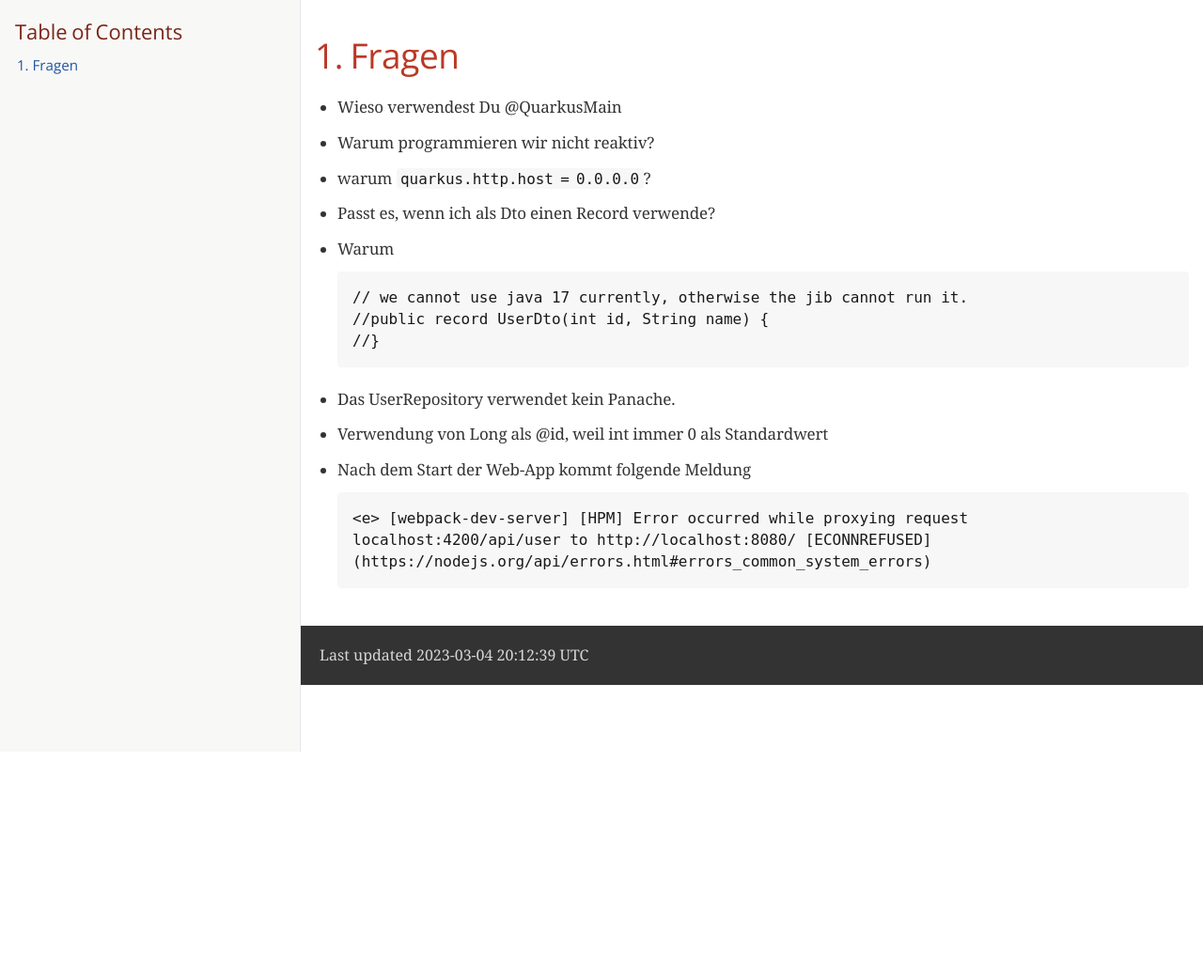
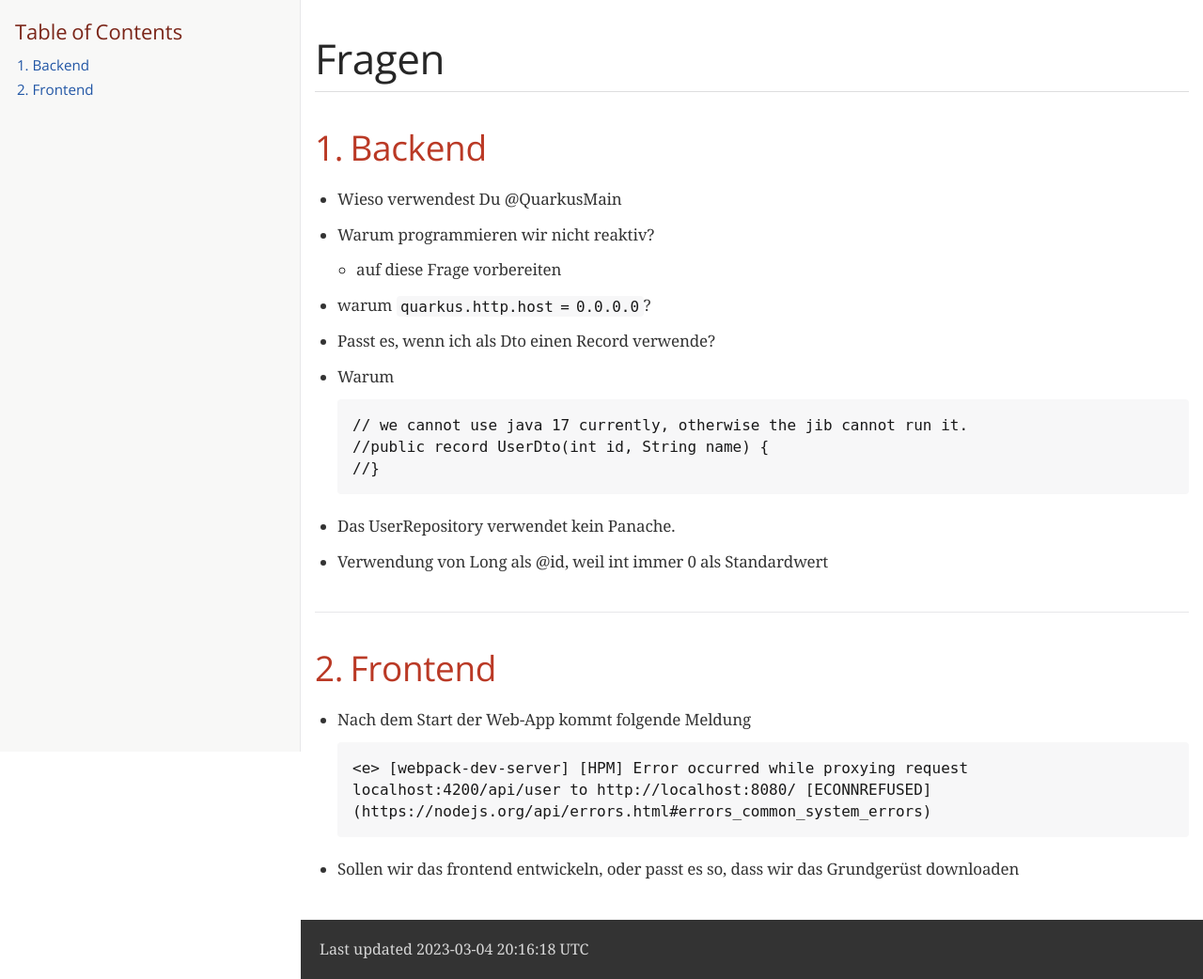
Before and after one commit to quarkus-seminar/demo-quarkus-webapp-postgres-k8s, a plain HTML site: page fragen.html in a window 1280 px wide. Shown: the whole page at 94% size. Before the commit the page ends 800 px from the top, so only its background shows below. Drawn offline with nearby package versions, Linux system fonts and the light colour scheme; a web font is replaced by a local one.

Commit message:
Deploying to gh-pages from  @ b7b02ea156e06ba5bd3a69417293d24acc57c29b 🚀

```diff
--- a/fragen.html
+++ b/fragen.html
@@ -440,16 +440,18 @@ body.book #toc,body.book #preamble,body.book h1.sect0,body.book .sect1>h2{page-b
 </head>
 <body class="article toc2 toc-left">
 <div id="header">
+<h1>Fragen</h1>
 <div id="toc" class="toc2">
 <div id="toctitle">Table of Contents</div>
 <ul class="sectlevel1">
-<li><a href="#_fragen">1. Fragen</a></li>
+<li><a href="#_backend">1. Backend</a></li>
+<li><a href="#_frontend">2. Frontend</a></li>
 </ul>
 </div>
 </div>
 <div id="content">
 <div class="sect1">
-<h2 id="_fragen"><a class="anchor" href="#_fragen"></a>1. Fragen</h2>
+<h2 id="_backend"><a class="anchor" href="#_backend"></a>1. Backend</h2>
 <div class="sectionbody">
 <div class="ulist">
 <ul>
@@ -458,6 +460,13 @@ body.book #toc,body.book #preamble,body.book h1.sect0,body.book .sect1>h2{page-b
 </li>
 <li>
 <p>Warum programmieren wir nicht reaktiv?</p>
+<div class="ulist">
+<ul>
+<li>
+<p>auf diese Frage vorbereiten</p>
+</li>
+</ul>
+</div>
 </li>
 <li>
 <p>warum <code>quarkus.http.host = 0.0.0.0</code>?</p>
@@ -481,6 +490,15 @@ body.book #toc,body.book #preamble,body.book h1.sect0,body.book .sect1>h2{page-b
 <li>
 <p>Verwendung von Long als @id, weil int immer 0 als Standardwert</p>
 </li>
+</ul>
+</div>
+</div>
+</div>
+<div class="sect1">
+<h2 id="_frontend"><a class="anchor" href="#_frontend"></a>2. Frontend</h2>
+<div class="sectionbody">
+<div class="ulist">
+<ul>
 <li>
 <p>Nach dem Start der Web-App kommt folgende Meldung</p>
 <div class="listingblock">
@@ -489,6 +507,9 @@ body.book #toc,body.book #preamble,body.book h1.sect0,body.book .sect1>h2{page-b
 </div>
 </div>
 </li>
+<li>
+<p>Sollen wir das frontend entwickeln, oder passt es so, dass wir das Grundgerüst downloaden</p>
+</li>
 </ul>
 </div>
 </div>
@@ -496,7 +517,7 @@ body.book #toc,body.book #preamble,body.book h1.sect0,body.book .sect1>h2{page-b
 </div>
 <div id="footer">
 <div id="footer-text">
-Last updated 2023-03-04 20:12:39 UTC
+Last updated 2023-03-04 20:16:18 UTC
 </div>
 </div>
 </body>
```
Also changed, not shown: file.html (+1 -1 lines), index.html (+1 -1 lines), somePage.html (+1 -1 lines).
